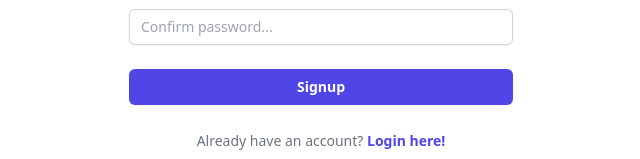
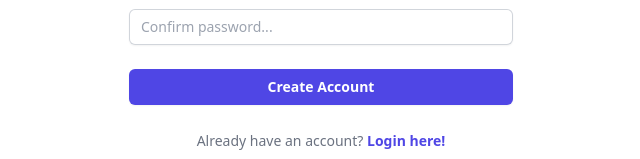
Before and after one commit to patrickoser/comparable-lists, a React (Vite) app: page / in a window 1280 px wide. Shown: the part 363-522 px from the top of the page, without its empty margins (319-959 px from the left). Built offline with nearby package versions, Linux system fonts and the light colour scheme.

Commit message:
Change text in Signup button.

```diff
--- a/src/components/Signup.jsx
+++ b/src/components/Signup.jsx
@@ -58,7 +58,7 @@
                         </div>
                     </div>
                     <div>
-                        <button type="submit" className="flex w-full justify-center rounded-md bg-indigo-600 px-3 py-1.5 text-sm font-semibold leading-6 text-white shadow-sm hover:bg-indigo-500 focus-visible:outline focus-visible:outline-2 focus-visible:outline-offset-2 focus-visible:outline-indigo-600">Signup</button>
+                        <button type="submit" className="flex w-full justify-center rounded-md bg-indigo-600 px-3 py-1.5 text-sm font-semibold leading-6 text-white shadow-sm hover:bg-indigo-500 focus-visible:outline focus-visible:outline-2 focus-visible:outline-offset-2 focus-visible:outline-indigo-600">Create Account</button>
                     </div>
                     <p class="mt-10 text-center text-sm text-gray-500">
                         Already have an account?&nbsp;
```
